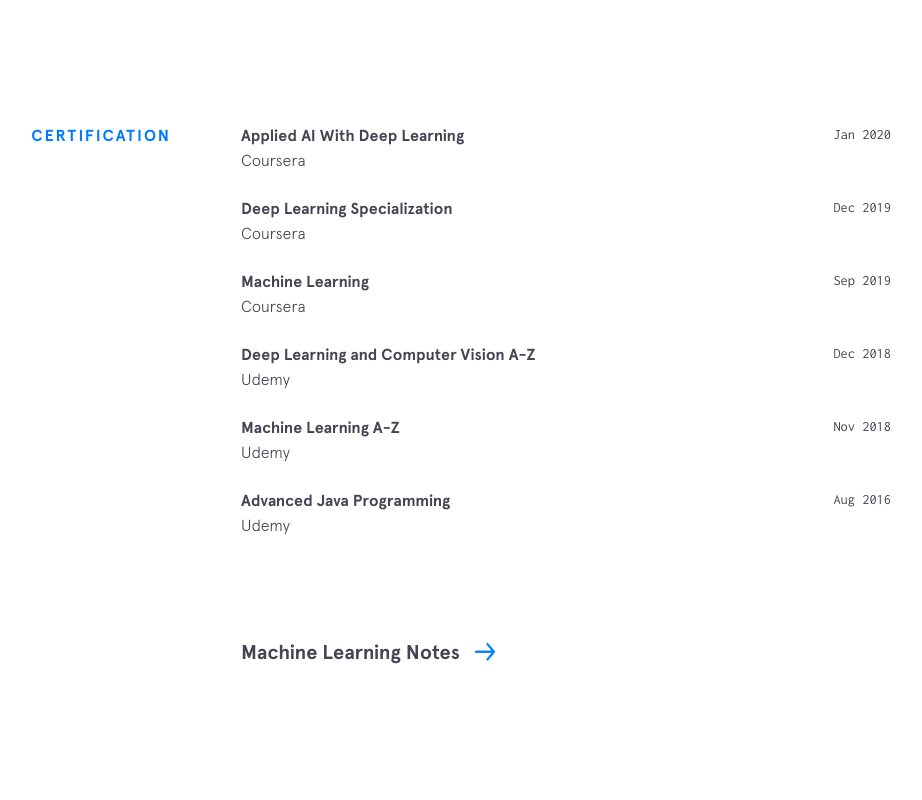
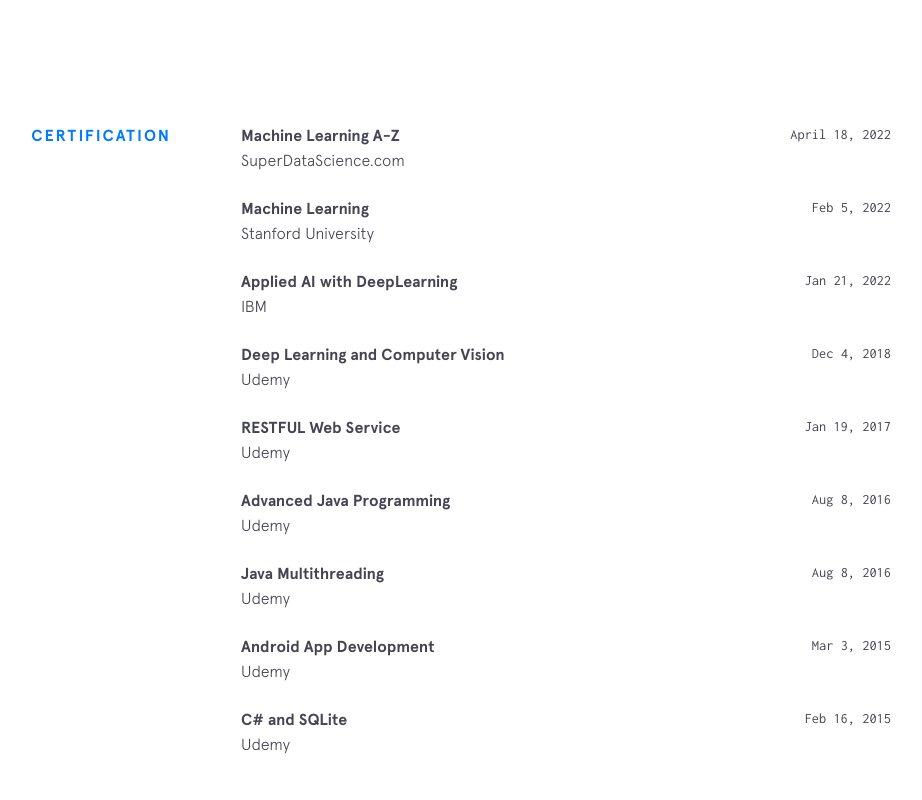
Before and after one commit to manoharpalanisamy/profile, a plain HTML site: page index.html in a window 1280 px wide. Shown: the part 3300-4100 px from the top of the page, without its empty margins (209-1131 px from the left). Drawn offline with Linux system fonts and the light colour scheme; a script that the page names is missing.

Commit message:
Updated Certification Section

```diff
--- a/index.html
+++ b/index.html
@@ -483,95 +483,138 @@
 "> -->
 
         </div>
-        <div class=section__content>
+
+          <div class=section__content>
             <div class=jobs>
+
                 <div class=job>
                     <div class=time-place>
                         <div class=job__company>
-                            <a href="" target="">Applied AI With Deep Learning</a>
+                            <a href="https://www.udemy.com/certificate/UC-f7ac451b-c475-4567-a940-79e1db458153/" target=_blank>Machine Learning A-Z
+                            </a>
                         </div>
                         <div class=job__time>
-                            Jan 2020
+                            April 18, 2022
                         </div>
                     </div>
-                    <div class=job__position>
-                        Coursera
+                    <div class=job__position>SuperDataScience.com
                     </div>
                 </div>
 
                   <div class=job>
                     <div class=time-place>
                         <div class=job__company>
-                            <a href="" target=_blank>
-                                Deep Learning Specialization</a>
+                            <a href="https://www.coursera.org/account/accomplishments/verify/WFUWAE7JQ924" target=_blank>Machine Learning
+                            </a>
                         </div>
                         <div class=job__time>
-                            Dec 2019
+                            Feb 5, 2022
                         </div>
                     </div>
-                    <div class=job__position>
-                        Coursera
+                    <div class=job__position>Stanford University
                     </div>
                 </div>
 
                 <div class=job>
                     <div class=time-place>
                         <div class=job__company>
-                            <a href=""
-                               target="">Machine
-                                Learning</a>
+                            <a href="https://www.coursera.org/account/accomplishments/verify/DRENBUK43NW8" target=_blank>Applied AI with DeepLearning
+                            </a>
                         </div>
                         <div class=job__time>
-                            Sep 2019
+                            Jan 21, 2022
                         </div>
                     </div>
-                    <div class=job__position>
-                        Coursera
-                    </div>
-                </div>
-                <div class=job>
-                    <div class=time-place>
-                        <div class=job__company>
-                            <a href="https://udemy-certificate.s3.amazonaws.com/image/UC-UEOKI4W6.jpg"
-                               target=_blank>Deep Learning and Computer Vision A-Z</a>
-                        </div>
-                        <div class=job__time>
-                            Dec 2018
-                        </div>
-                    </div>
-                    <div class=job__position>
-                        Udemy
-                    </div>
-                </div>
-                <div class=job>
-                    <div class=time-place>
-                        <div class=job__company>
-                            <a href="" target=_blank>
-                            Machine Learning A-Z</a>
-                        </div>
-                        <div class=job__time>
-                            Nov 2018
-                        </div>
-                    </div>
-                    <div class=job__position>
-                        Udemy
+                    <div class=job__position>IBM
                     </div>
                 </div>
 
                 <div class=job>
                     <div class=time-place>
                         <div class=job__company>
-                            <a href="https://drive.google.com/file/d/0B8FxQGueG9LGQ0N2Sk9zdXJMT2M/view?usp=sharing" target=_blank>Advanced Java Programming
-                                </a>
+                            <a href="https://www.udemy.com/certificate/UC-UEOKI4W6/" target=_blank>Deep Learning and Computer Vision
+                            </a>
                         </div>
                         <div class=job__time>
-                            Aug 2016
+                            Dec 4, 2018
                         </div>
                     </div>
-                    <div class=job__position>
-                        Udemy
+                    <div class=job__position>Udemy
                     </div>
                 </div>
+
+                <div class=job>
+                    <div class=time-place>
+                        <div class=job__company>
+                            <a href="https://www.udemy.com/certificate/UC-1HDW6RGC/" target=_blank>RESTFUL Web Service
+                            </a>
+                        </div>
+                        <div class=job__time>
+                            Jan 19, 2017
+                        </div>
+                    </div>
+                    <div class=job__position>Udemy
+                    </div>
+                </div>
+
+                 <div class=job>
+                    <div class=time-place>
+                        <div class=job__company>
+                            <a href="https://www.udemy.com/certificate/UC-UO2X33A1/" target=_blank>Advanced Java Programming
+                            </a>
+                        </div>
+                        <div class=job__time>
+                            Aug 8, 2016
+                        </div>
+                    </div>
+                    <div class=job__position>Udemy
+                    </div>
+                </div>
+
+                <div class=job>
+                    <div class=time-place>
+                        <div class=job__company>
+                            <a href="https://www.udemy.com/certificate/UC-X0ZFJXQ9/" target=_blank>Java Multithreading
+                            </a>
+                        </div>
+                        <div class=job__time>
+                            Aug 8, 2016
+                        </div>
+                    </div>
+                    <div class=job__position>Udemy
+                    </div>
+                </div>
+
+
+                <div class=job>
+                    <div class=time-place>
+                        <div class=job__company>
+                            <a href="https://www.udemy.com/certificate/UC-N1GIBMFN/" target=_blank>Android App Development
+                            </a>
+                        </div>
+                        <div class=job__time>
+                            Mar 3, 2015
+                        </div>
+                    </div>
+                    <div class=job__position>Udemy
+                    </div>
+                </div>
+
+
+                <div class=job>
+                    <div class=time-place>
+                        <div class=job__company>
+                            <a href="https://www.udemy.com/certificate/UC-4CENP7YJ/" target=_blank>C# and SQLite
+                            </a>
+                        </div>
+                        <div class=job__time>
+                            Feb 16, 2015
+                        </div>
+                    </div>
+                    <div class=job__position>Udemy
+                    </div>
+                </div>
+
                 <!-- <a class=arrow-link href=certification.html target=_blank>More Certificates</a> -->
             </div>
 
@@ -592,7 +635,7 @@
 "> -->
 
         </div>
-        <div class=section__content>
+                <div class=section__content>
             <div class=jobs>
 
                 <div class=job>
@@ -697,12 +740,10 @@
                     class=text>linkedin</span> <img alt=linkedin src=asset/img/social/linkedin.svg></a>
             <a href=http://bit.ly/GithubManohar target=_blank title=github><span class=text>github</span> <img
                     alt=github src=asset/img/social/github.svg></a>
-            <a href=https://twitter.com/manohar02020857 target=_blank title=twitter><span class=text>twitter</span> <img
-                    alt=twitter src=asset/img/social/twitter.svg></a>
             <a href=https://www.instagram.com/iamoutofmemory/ target=_blank title=instagram><span class=text>instagram</span>
                 <img alt=instagram src=asset/img/social/instagram.svg></a>
-            <a href=https://www.facebook.com/manohar.jaya.7 target=_blank title=facebook><span class=text>facebook</span>
-                <img alt=facebook src=asset/img/social/facebook.svg></a>
+<!--             <a href=https://www.facebook.com/manohar.jaya.7 target=_blank title=facebook><span class=text>facebook</span>
+                <img alt=facebook src=asset/img/social/facebook.svg></a> -->
 
 
 
```
